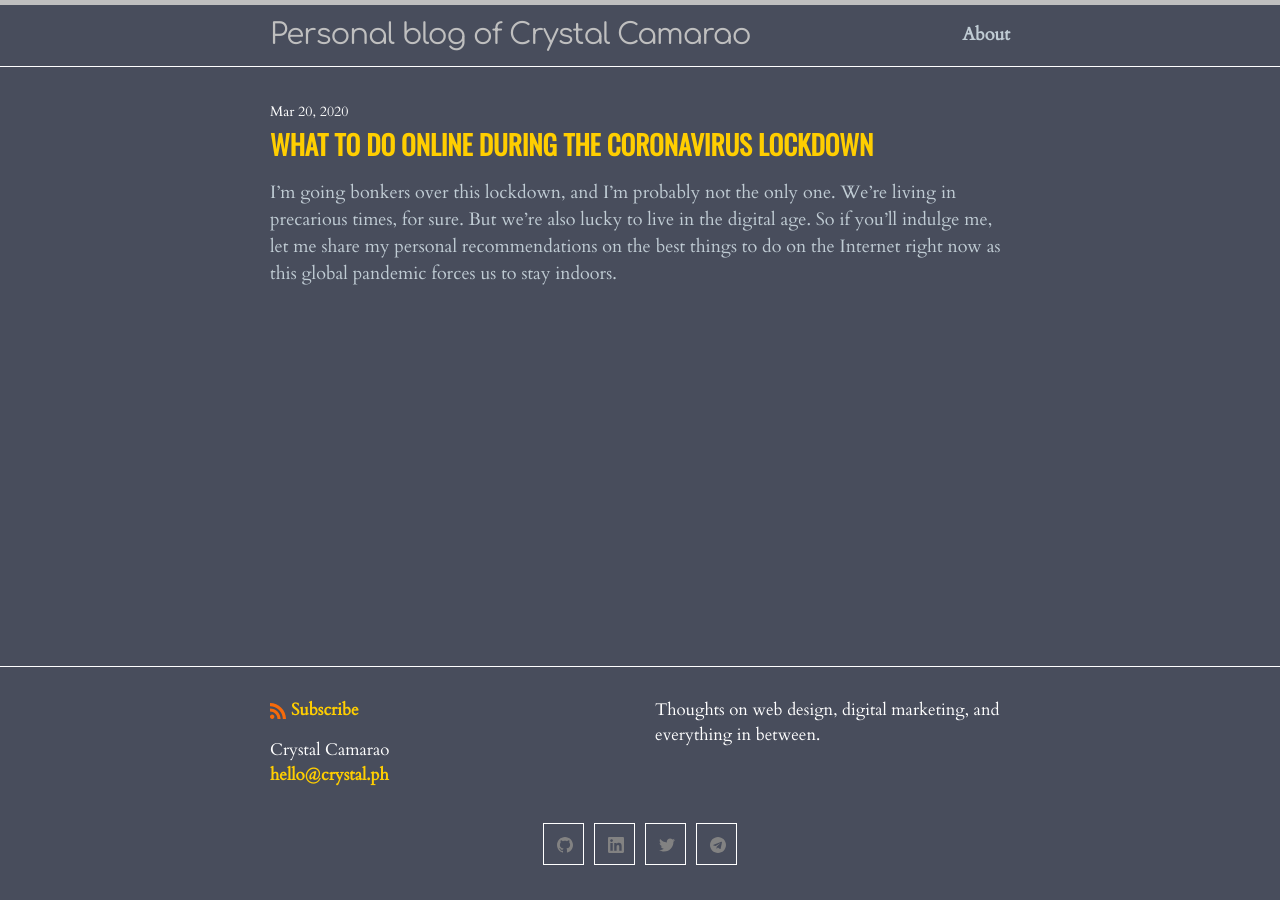
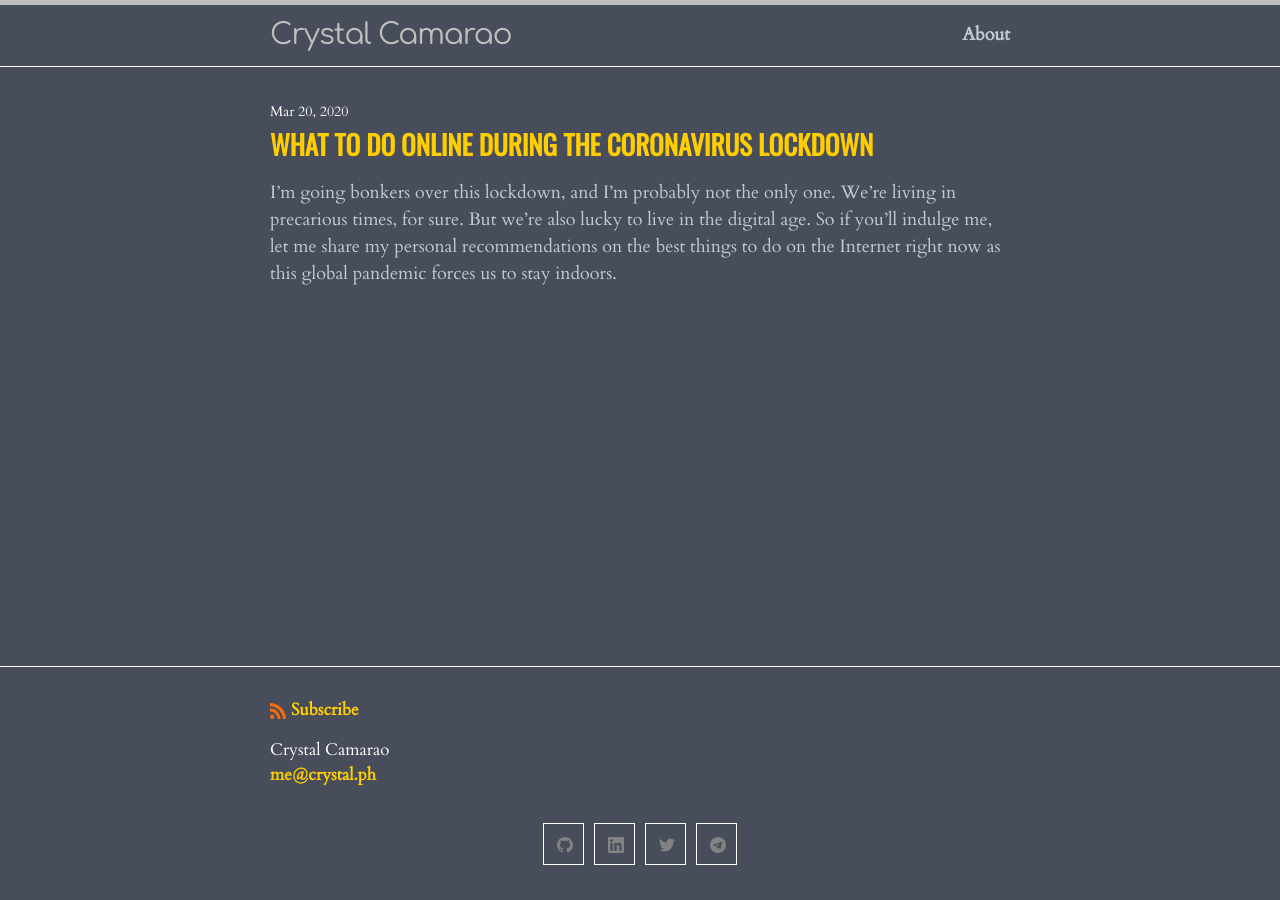
Before and after one commit to crystalcamarao/crystalcamarao.github.io, a Jekyll site: the page built from index.md, in a window 1280 px wide. Built offline with Jekyll 4.4.1, drawn with Linux system fonts in a browser that asks for light colours.

Commit message:
Updated Config

```diff
--- a/_config.yml
+++ b/_config.yml
@@ -1,5 +1,5 @@
 ---
-title: Personal blog of Crystal Camarao
+title: Crystal Camarao
 timezone: Asia/Hong_Kong
 collections:
   posts:
@@ -10,10 +10,8 @@ collections:
     output: true
 author:
   name: Crystal Camarao
-  email: hello@crystal.ph
-description: 'Thoughts on web design, digital marketing, and everything in between.
-
-'
+  email: me@crystal.ph
+description:
 show_excerpts: true
 minima:
   date_format: "%b %-d, %Y"
```
